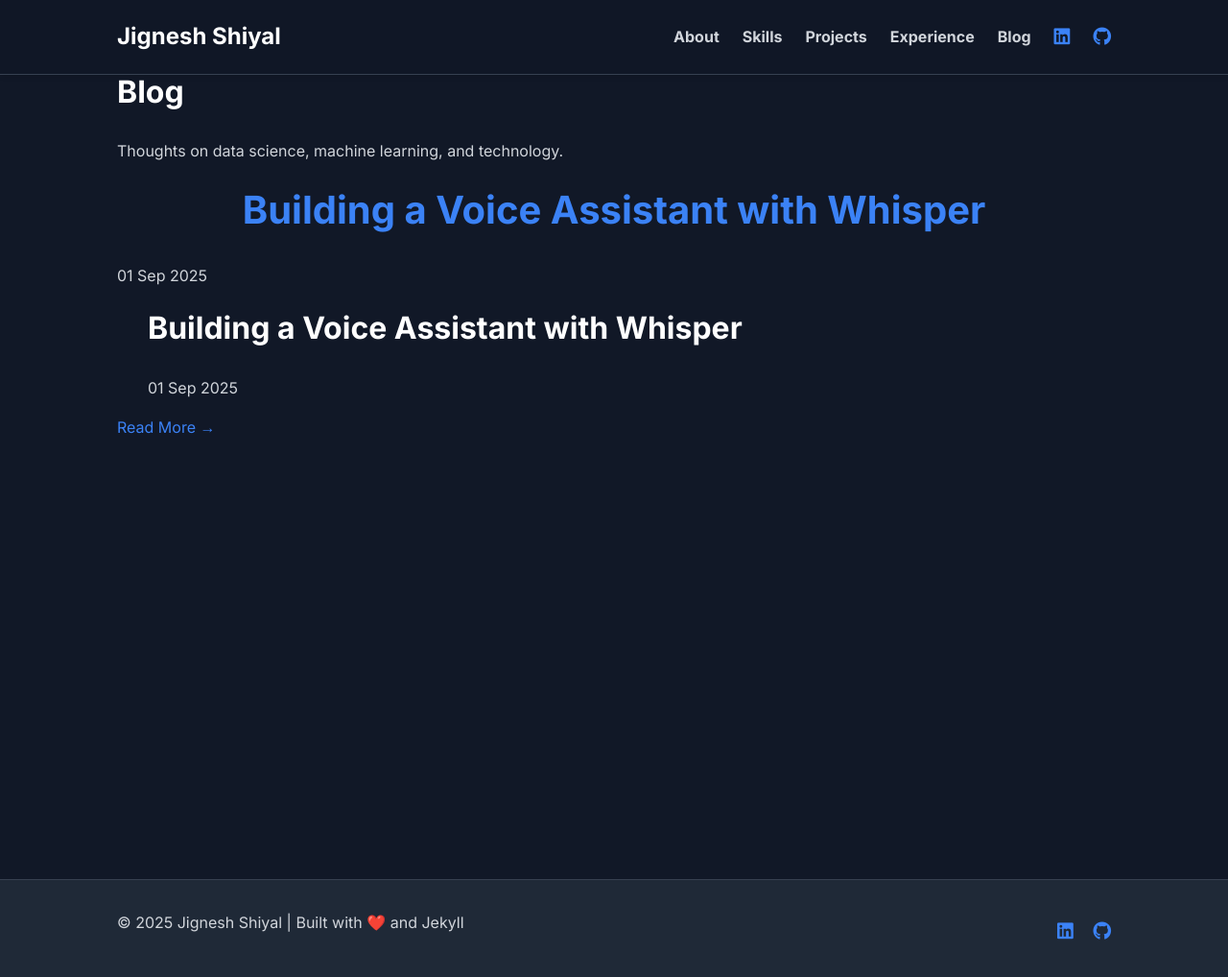
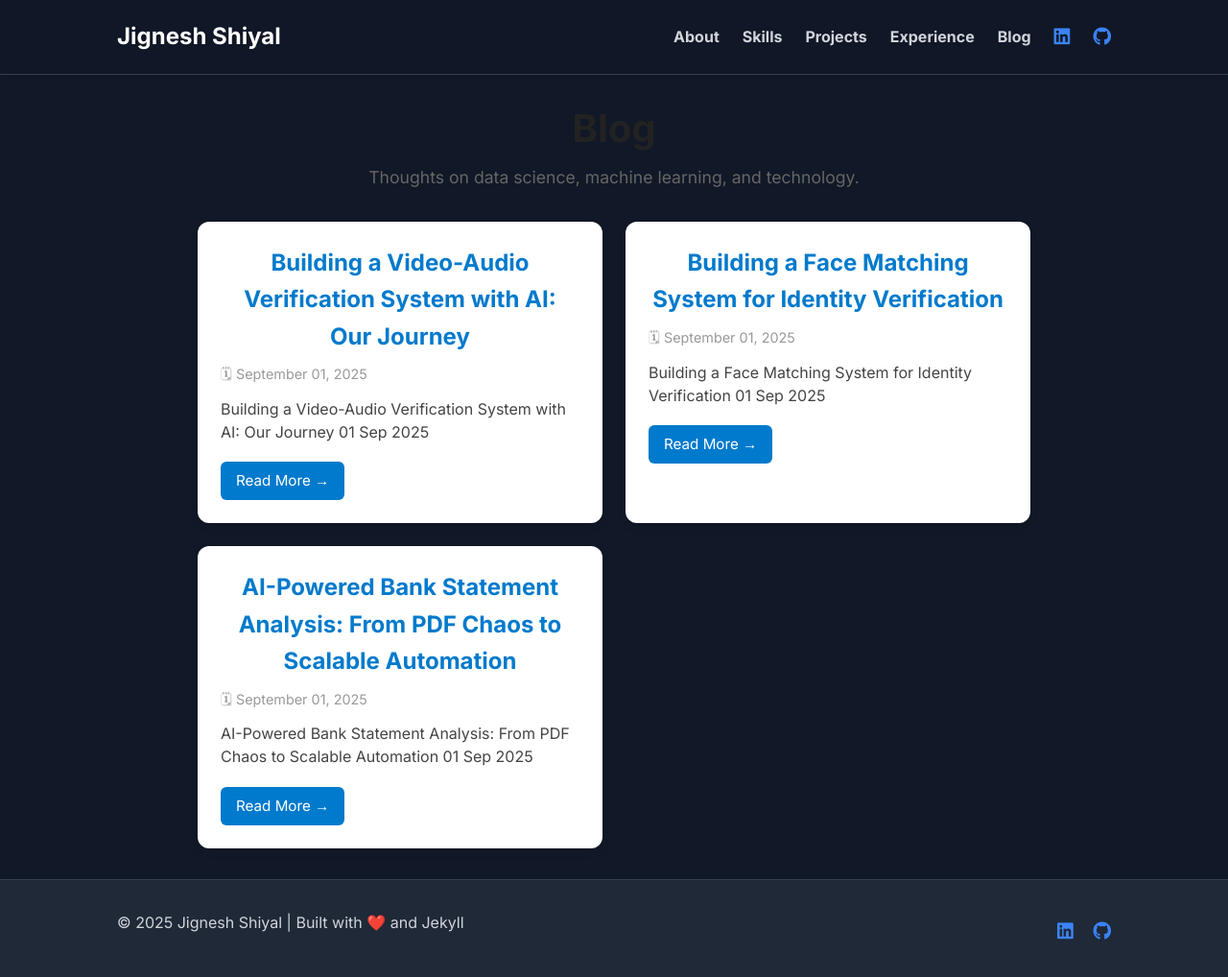
Before and after one commit to jigneshshiyal/jigneshshiyal.github.io, a Jekyll site: the page built from blog.html, in a window 1280 px wide and 1023 px high. Shown: the top 1018 px of the window at 96% size. Built offline with Jekyll 4.4.1, drawn with Linux system fonts in a browser that asks for light colours.

Commit message:
Refactor experience and project descriptions for clarity, enhance blog styling, and implement new AI project posts for improved portfolio presentation.

```diff
--- a/_data/experience.yml
+++ b/_data/experience.yml
@@ -1,13 +1,16 @@
-- company: "Credit+"
+- company: "Creditt+"
   role: "Data Scientist"
   period: "2024-Present"
   points:
-    - "Engineered an AI-powered document intelligence pipeline, enabling 4x faster transaction classification and cutting operational costs by 35%."
-    - "Implemented a computer vision-based face verification system that reduced KYC processing time by 40%."
+    - "Built an AI-powered pipeline for bank statement analysis using Table Transformer + DistilBERT. The system classified 4x faster, reduced costs by 35%, and removed dependency on external APIs."
+    - "Automated KYC face matching with CNN + Mediapipe, cutting onboarding time by 40% and improving accuracy by 25%."
+    - "Delivered a video-audio compliance model with Whisper + CTranslate2 that ran at half the latency, with 20% higher accuracy and no external provider reliance."
 
 - company: "Cybercom Creation"
   role: "Software Developer"
   period: "2023-2024"
   points:
-    - "Developed time-series demand forecasting models that improved inventory planning accuracy by 30%."
-    - "Implemented image similarity and product-matching models that reduced manual catalog mapping effort by 50%."
+    - "Improved inventory accuracy by 30% through time-series demand forecasting models.Deployed YOLOv8 object detection to classify product images and improve catalog efficiency."
+    - "Reduced catalog mapping effort by 50% with image similarity and product-matching models (MobileNet, InceptionNet)."
+    - "Developed an event management system with Django + JavaScript to handle scheduling and registrations."
+    - "Integrated Razorpay payments for real-time, secure transactions."
--- a/_data/projects.yml
+++ b/_data/projects.yml
@@ -1,15 +1,24 @@
-- title: "Fast Tune Whisper"
-  description: "A speech-to-text system fine-tuned on Whisper, optimized for speed and deployed with CTranslate2 for production environments."
+- title: "FastTuneWhisper"
+  description: "FastTuneWhisper is a production-ready multimodal search system that enables fast text and image-based search over YouTube videos. It leverages fine-tuned Whisper, CLIP embeddings, and ChromaDB to build a searchable video content index."
   tags: ["Python", "Speech-to-Text", "Whisper", "CTranslate2"]
   github: "https://github.com/jigneshshiyal/FastTuneWhisper"
-  # demo: "link-to-demo" # Optional demo link
 
 - title: "VideoFusion Search"
-  description: "A multimodal YouTube video search engine allowing queries via text or images, powered by OpenAI's CLIP model."
+  description: "VideoFusionSearch is a production-ready multimodal search system that enables fast text and image-based search over YouTube videos. It leverages fine-tuned Whisper, CLIP embeddings, and ChromaDB to build a searchable video content index."
   tags: ["Python", "Multimodal", "CLIP", "Vector Search"]
   github: "https://github.com/jigneshshiyal/VideoFusionSearch"
 
 - title: "FaceKYC"
-  description: "A browser-based KYC verification system with selfie guidance, liveness detection, and face matching for secure onboarding."
+  description: "Browser-based Face KYC (Know Your Customer) verification system using JavaScript for frontend capture and Deep Learning models for identity verification"
   tags: ["Computer Vision", "JavaScript", "Python", "KYC"]
   github: "https://github.com/jigneshshiyal/facekyc"
+
+- title: "SmartResumeAgent"
+  description: "An AI-powered multi-agent system that generates and ranks resume variants tailored to specific job posts using LLMs, keyword extraction, and ATS optimization"
+  tags: ["Python", "LLM", "Resume Builder", "Multi-Agent", "Gemini", "LangChain"]
+  github: "https://github.com/jigneshshiyal/SmartResumeAgent"
+
+- title: "whatsapp-group-contact-extractor-extension"
+  description: "A JavaScript browser extension to extract group contact information from WhatsApp Web by accessing the internal IndexedDB storage."
+  tags: ["JavaScript", "Chrome Extension", "WhatsApp"]
+  github: "https://github.com/jigneshshiyal/whatsapp-group-contact-extractor-extension"
--- /dev/null
+++ b/_posts/2025-09-01-bank-statement-analysis.md
@@ -0,0 +1,60 @@
+---
+layout: default
+title: "AI-Powered Bank Statement Analysis: From PDF Chaos to Scalable Automation"
+date: 2025-09-01
+---
+
+<div class="container page-content">
+    <h1>{{ page.title }}</h1>
+    <p class="post-meta">{{ page.date | date_to_string }}</p>
+
+    <p>In the lending industry, one of the most crucial steps in evaluating a loan application is reviewing a customer’s bank statement. Lenders rely on these documents to understand spending patterns, income sources, and repayment ability. At first glance, this sounds simple—but when you process hundreds of statements a day in different formats, manual review becomes slow, inconsistent, and error-prone. We knew we had to automate.</p>
+
+    <h2>Our First Attempt</h2>
+    <p>We began with a straightforward approach using PDF extraction libraries like <code>pdfplumber</code> and <code>pypdf</code>. This worked for a few formats, but as we received more diverse statements, the system started breaking down. Tables had different structures, headers weren’t consistent, and rows weren’t aligned properly. What seemed like a simple extraction task quickly became a bottleneck.</p>
+    <p>It was clear—we needed something smarter.</p>
+
+    <h2>The Breakthrough: Dynamic Table Extraction</h2>
+    <p>Instead of hard-coding every format, we turned to deep learning. Our hybrid pipeline used:</p>
+    <ul>
+        <li>A Table Transformer model to detect rows and columns</li>
+        <li>An image classifier to determine table structure (row-based or column-based)</li>
+        <li>Text classification models to identify headers and map columns correctly</li>
+    </ul>
+    <p>This dynamic approach gave us a robust extraction system that could handle almost any bank statement format. For the first time, we felt confident in building something scalable.</p>
+
+    <h2>Making Sense of Transactions</h2>
+    <p>Extracting tables was only half the battle. Next, we had to classify each transaction—salary, rent, shopping, loan repayment, etc.—so lenders could analyze patterns. We fine-tuned <strong>DistilBERT</strong>, a lightweight NLP model, on our custom dataset. With optimizations like FP16 precision and ONNX export, we achieved a 4× speedup without sacrificing accuracy. This made real-time analysis possible.</p>
+
+    <h2>Scaling Challenges</h2>
+    <p>Our first deployment was a monolithic setup (18 GB RAM, 24 GB storage). It worked initially, but as load increased, requests began to drop. To fix this, we moved to a microservices design, splitting into separate Docker containers for:</p>
+    <ol>
+        <li>Static extraction</li>
+        <li>Dynamic extraction</li>
+        <li>Transaction analysis</li>
+        <li>Controller</li>
+    </ol>
+    <p>We introduced RabbitMQ for communication between services, ensuring smooth task flow. Finally, deploying on AWS EKS (Kubernetes) with Grafana + Loki monitoring allowed us to scale effortlessly under heavy load.</p>
+
+    <h2>The Outcome</h2>
+    <p>By combining AI-driven extraction, optimized NLP models, and a scalable architecture, we built a system that:</p>
+    <ul>
+        <li>Processes diverse bank statements automatically</li>
+        <li>Classifies transactions with high accuracy</li>
+        <li>Scales reliably under heavy workloads</li>
+        <li>Delivers insights in near real-time</li>
+    </ul>
+    <p>What once took hours of manual effort now happens in minutes.</p>
+
+    <h2>Key Lessons</h2>
+    <ul>
+        <li>Don’t rely on static logic—real-world documents are messy.</li>
+        <li>Model optimization (FP16, ONNX) makes AI production-ready.</li>
+        <li>Microservices + queues = scalable pipelines.</li>
+        <li>Monitoring (Grafana + Loki) is essential for visibility.</li>
+    </ul>
+
+    <h2>Conclusion</h2>
+    <p>Our journey wasn’t linear—we stumbled, iterated, and re-architected multiple times. But each challenge pushed us to build something stronger. Today, our AI-powered system helps lenders make faster, more accurate decisions while reducing manual workload.</p>
+    <p><strong>Biggest takeaway?</strong> In real-world AI projects, success isn’t just about the model—it’s about engineering, optimization, and scalability working together.</p>
+</div>
--- /dev/null
+++ b/_posts/2025-09-01-face-matching.md
@@ -0,0 +1,49 @@
+---
+layout: default
+title: "Building a Face Matching System for Identity Verification"
+date: 2025-09-01
+---
+
+<div class="container page-content">
+    <h1>{{ page.title }}</h1>
+    <p class="post-meta">{{ page.date | date_to_string }}</p>
+
+    <p>In digital lending, verifying customer identity is a critical step. A common requirement is ensuring that the selfie a customer takes during onboarding matches their government-issued ID (like Aadhaar). But before we could even compare faces, we faced a different challenge: making sure the selfie captured at the frontend was of good enough quality for verification.</p>
+
+    <p>Customers often clicked pictures that were blurry, poorly lit, tilted, or with their face partially covered. These issues led to false mismatches and frustrated both the customer and the system.</p>
+
+    <h2>First Challenge: Capturing a Good Selfie</h2>
+    <p>The face matching algorithm is only as good as the input photo. So instead of running expensive corrections later, we decided to guide customers while they were taking their selfies.</p>
+    <p>To achieve this, we:</p>
+    <ul>
+        <li>Used <strong>Mediapipe</strong> to detect face position and landmarks</li>
+        <li>Trained a custom edge-device model to classify issues like:</li>
+        <ul>
+            <li>Face too far from the camera</li>
+            <li>Eyes closed</li>
+            <li>Head tilted left/right</li>
+            <li>Face covered or wearing glasses (when not allowed)</li>
+        </ul>
+    </ul>
+    <p>These checks ran directly in the frontend, so customers received real-time guidance like <em>“Move closer to the camera”</em>, <em>“Open your eyes”</em>, or <em>“Adjust your face straight”</em>. Only when all checks were passed did we allow the user to capture the picture.</p>
+
+    <h2>Face Matching</h2>
+    <p>Once a proper selfie was captured, it was sent to the backend for face matching against the Aadhaar photo. The matching itself used a <strong>CNN-based face embedding approach</strong>, which handled variations in lighting and minor angles while still being strict enough to prevent impersonation.</p>
+
+    <h2>Tech Stack</h2>
+    <ul>
+        <li><strong>Frontend</strong>: JavaScript + Mediapipe (real-time selfie guidance)</li>
+        <li><strong>Edge Models</strong>: Custom Mediapipe classifiers for face covering & glasses detection</li>
+        <li><strong>Backend</strong>: Python + FastAPI for face matching inference</li>
+    </ul>
+
+    <h2>Key Learnings</h2>
+    <ul>
+        <li><strong>Quality input matters</strong>: Guiding users at capture time reduced false mismatches significantly.</li>
+        <li><strong>Edge-device models improve UX</strong>: Running checks in the frontend avoided unnecessary server calls and gave instant feedback.</li>
+        <li><strong>Balancing strictness vs usability</strong>: Too many warnings frustrated users, so we carefully tuned thresholds for “acceptable” selfies.</li>
+    </ul>
+
+    <h2>Conclusion</h2>
+    <p>By combining real-time selfie guidance with face matching, we built a system that not only verifies customer identity but also ensures a smooth onboarding experience.</p>
+</div>
--- /dev/null
+++ b/_posts/2025-09-01-video-audio-model.md
@@ -0,0 +1,68 @@
+---
+layout: default
+title: "Building a Video-Audio Verification System with AI: Our Journey"
+date: 2025-09-01
+---
+
+<div class="container page-content">
+    <h1>{{ page.title }}</h1>
+    <p class="post-meta">{{ page.date | date_to_string }}</p>
+
+    <p>In digital lending, fraud prevention is just as important as credit risk analysis. One critical challenge is verifying that the person applying for a loan is who they claim to be—and that they are genuinely present during verification.</p>
+    <p>Our goal was twofold:</p>
+    <ul>
+        <li>Match a customer’s profile photo with their live video</li>
+        <li>Verify that the customer reads a given sentence aloud (as per regulatory guidelines)</li>
+        <li>Ensure the spoken text matches the expected script</li>
+    </ul>
+    <p>What sounds straightforward turned out to be a multi-step AI challenge.</p>
+
+    <h2>Breaking Down the Problem</h2>
+    <p>We realized the system had two main parts:</p>
+    <ol>
+        <li><strong>Face Matching</strong> – confirm the person in the video is the same as the profile photo.</li>
+        <li><strong>Audio-to-Text Verification</strong> – ensure the customer actually speaks the required text.</li>
+    </ol>
+
+    <h2>Face Matching: Getting Identity Right</h2>
+    <p>Face matching isn’t just comparing two pictures. Lighting, angles, and video quality can make the same person look very different. To solve this, we used a CNN-based face recognition model. Instead of comparing raw pixels, the model generated <strong>facial embeddings</strong>, which made matches more reliable even under real-world noise and variations.</p>
+    <p>This gave us a strong foundation for the “is this the right person?” step.</p>
+
+    <h2>Audio-to-Text: The Bigger Challenge</h2>
+    <p>The second step was trickier: checking if the customer actually spoke the expected line.</p>
+
+    <h3>Attempt 1: Google Speech-to-Text</h3>
+    <p>We first tried Google’s API. Accuracy was decent, but latency was too high. In real-time verification, every extra second hurts the user experience.</p>
+
+    <h3>The Breakthrough: Whisper</h3>
+    <p>We switched to <strong>OpenAI Whisper</strong> (small model) deployed on our local server. Suddenly, transcription became faster and more reliable. We then fine-tuned Whisper on our own dataset—banking-related sentences, regional accents, and noisy conditions. Finally, we optimized it with <strong>CTranslate2</strong>, which cut inference time dramatically. This made the system not just accurate, but fast enough for production.</p>
+
+    <h2>Text Matching: Final Verification</h2>
+    <p>Once we had the transcribed audio, the last step was simple: compare it against the predefined script. This ensured that:</p>
+    <ul>
+        <li>The person matched the profile photo</li>
+        <li>They were physically present in the video</li>
+        <li>They actually spoke the correct verification sentence</li>
+    </ul>
+    <p>With all three checks combined, fraudsters had a much harder time bypassing the system.</p>
+
+    <h2>Deployment & Learnings</h2>
+    <p>By the end, we had built a pipeline that was:</p>
+    <ul>
+        <li><strong>Accurate</strong>: CNN-based face recognition + Whisper fine-tuning</li>
+        <li><strong>Fast</strong>: Optimized with CTranslate2 for low latency</li>
+        <li><strong>Practical</strong>: Integrated seamlessly into customer verification workflows</li>
+    </ul>
+
+    <h3>Key Lessons</h3>
+    <ul>
+        <li>Don’t rely on APIs blindly—latency can make or break user experience.</li>
+        <li>Local deployment ensures both speed and data security.</li>
+        <li>Fine-tuning on domain-specific data gives big accuracy gains.</li>
+        <li>Optimization tools like CTranslate2 turn research models into production-ready systems.</li>
+    </ul>
+
+    <h2>Conclusion</h2>
+    <p>What started as a simple idea—“match a face and check if they said the right thing”—turned into a journey through face recognition, speech-to-text, fine-tuning, and deployment optimizations.</p>
+    <p>Today, our AI-powered verification system ensures a safer, smoother loan application process for customers while helping businesses fight fraud more effectively.</p>
+</div>
--- a/assets/css/style.css
+++ b/assets/css/style.css
@@ -75,6 +75,7 @@ a:hover {
     font-weight: 700;
     text-transform: uppercase;
     transition: background-color 0.3s ease;
+    margin: 1rem ;
 }
 
 .btn:hover {
@@ -714,3 +715,86 @@ html, body {
     height: 300px;
   }
 }
+
+/* Blog Page Styling */
+.blog-section {
+  max-width: 900px;
+  margin: 0 auto;
+  padding: 2rem 1rem;
+}
+
+.blog-title {
+  font-size: 2.5rem;
+  text-align: center;
+  margin-bottom: 0.3rem;
+  color: #222;
+}
+
+.blog-subtitle {
+  text-align: center;
+  color: #666;
+  margin-bottom: 2rem;
+  font-size: 1.1rem;
+}
+
+.blog-posts-grid {
+  display: grid;
+  grid-template-columns: repeat(auto-fit, minmax(280px, 1fr));
+  gap: 1.5rem;
+}
+
+.blog-post-card {
+  background: #fff;
+  border-radius: 12px;
+  padding: 1.5rem;
+  box-shadow: 0 4px 10px rgba(0, 0, 0, 0.08);
+  transition: transform 0.2s ease, box-shadow 0.2s ease;
+}
+
+.blog-post-card:hover {
+  transform: translateY(-5px);
+  box-shadow: 0 6px 16px rgba(0, 0, 0, 0.12);
+}
+
+.blog-post-title {
+  font-size: 1.5rem;
+  margin-bottom: 0.5rem;
+}
+
+.blog-post-title a {
+  text-decoration: none;
+  color: #007acc;
+  transition: color 0.2s;
+}
+
+.blog-post-title a:hover {
+  color: #005b99;
+}
+
+.blog-post-meta {
+  font-size: 0.9rem;
+  color: #999;
+  margin-bottom: 0.8rem;
+}
+
+.blog-post-excerpt {
+  font-size: 1rem;
+  color: #444;
+  line-height: 1.5;
+  margin-bottom: 1.2rem;
+}
+
+.read-more-btn {
+  display: inline-block;
+  padding: 0.5rem 1rem;
+  border-radius: 6px;
+  background: #007acc;
+  color: #ffffff;
+  text-decoration: none;
+  font-size: 0.95rem;
+  transition: background 0.2s;
+}
+
+.read-more-btn:hover {
+  background: #005b99;
+}
--- a/blog.html
+++ b/blog.html
@@ -3,17 +3,17 @@ layout: default
 title: "Blog | Jignesh Shiyal"
 ---
 
-<div class="container page-content">
-  <h1>Blog</h1>
-  <p>Thoughts on data science, machine learning, and technology.</p>
+<div class="container page-content blog-section">
+  <h1 class="blog-title">Blog</h1>
+  <p class="blog-subtitle">Thoughts on data science, machine learning, and technology.</p>
 
-  <div class="blog-posts-list">
+  <div class="blog-posts-grid">
     {% for post in site.posts %}
-    <div class="blog-post-item">
-      <h2><a href="{{ post.url }}">{{ post.title }}</a></h2>
-      <p class="post-meta">{{ post.date | date_to_string }}</p>
-      <p>{{ post.excerpt }}</p>
-      <a href="{{ post.url }}" class="read-more">Read More →</a>
+    <div class="blog-post-card">
+      <h2 class="blog-post-title"><a href="{{ post.url }}">{{ post.title }}</a></h2>
+      <p class="blog-post-meta">🗓 {{ post.date | date: "%B %d, %Y" }}</p>
+      <p class="blog-post-excerpt">{{ post.excerpt | strip_html | truncate: 150 }}</p>
+      <a href="{{ post.url }}" class="read-more-btn">Read More →</a>
     </div>
     {% endfor %}
   </div>
```
Also changed, not shown: _posts/2025-09-01-building-voice-assistant-with-whisper.md (deleted, +0 -16 lines), index.html (+4 -4 lines), index.markdown (+3 -5 lines).
